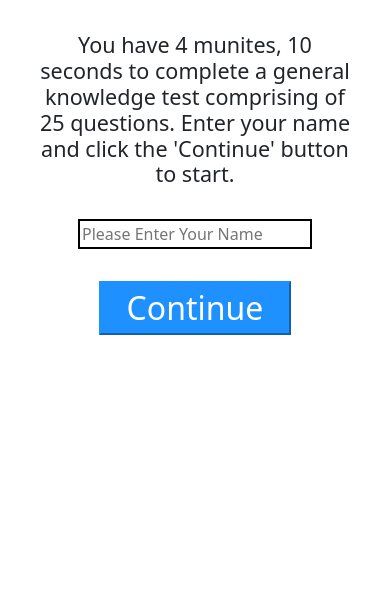
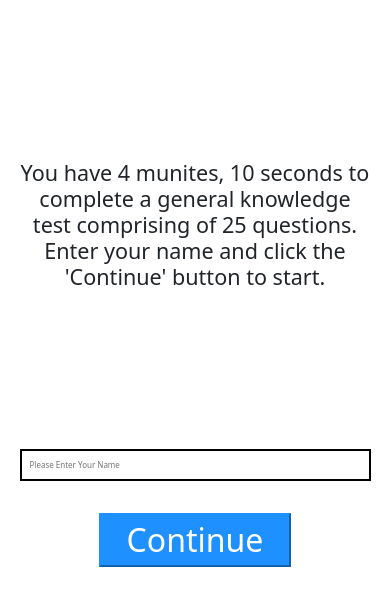
Before and after one commit to Prim3timer/test, a React (Create React App) app: page / in a window 390 px wide. Shown: the top 606 px of the page. Built offline with nearby package versions, Linux system fonts and the light colour scheme.

Commit message:
deperate attempt for css

```diff
--- a/src/index.css
+++ b/src/index.css
@@ -18,7 +18,7 @@
 
 #name-taker {
   width: 60vw;
-  /* padding: .8rem; */
+  padding: .5rem;
   border: 2px solid black;
 }
 
@@ -30,7 +30,9 @@
   color: white;
 }
 
-@media screen and (max-width: 576px)  and (orintation: portrait) {
+/* @media screen and (max-width: 576px) { */
+@media screen and (orientation: portrait) {
+
 
   #name-component {
     width: 90vw;
@@ -41,7 +43,7 @@
   }
 
 #instructions {
-  margin: 4rem 0;
+  margin: 10rem 0;
 }
 
 
```
